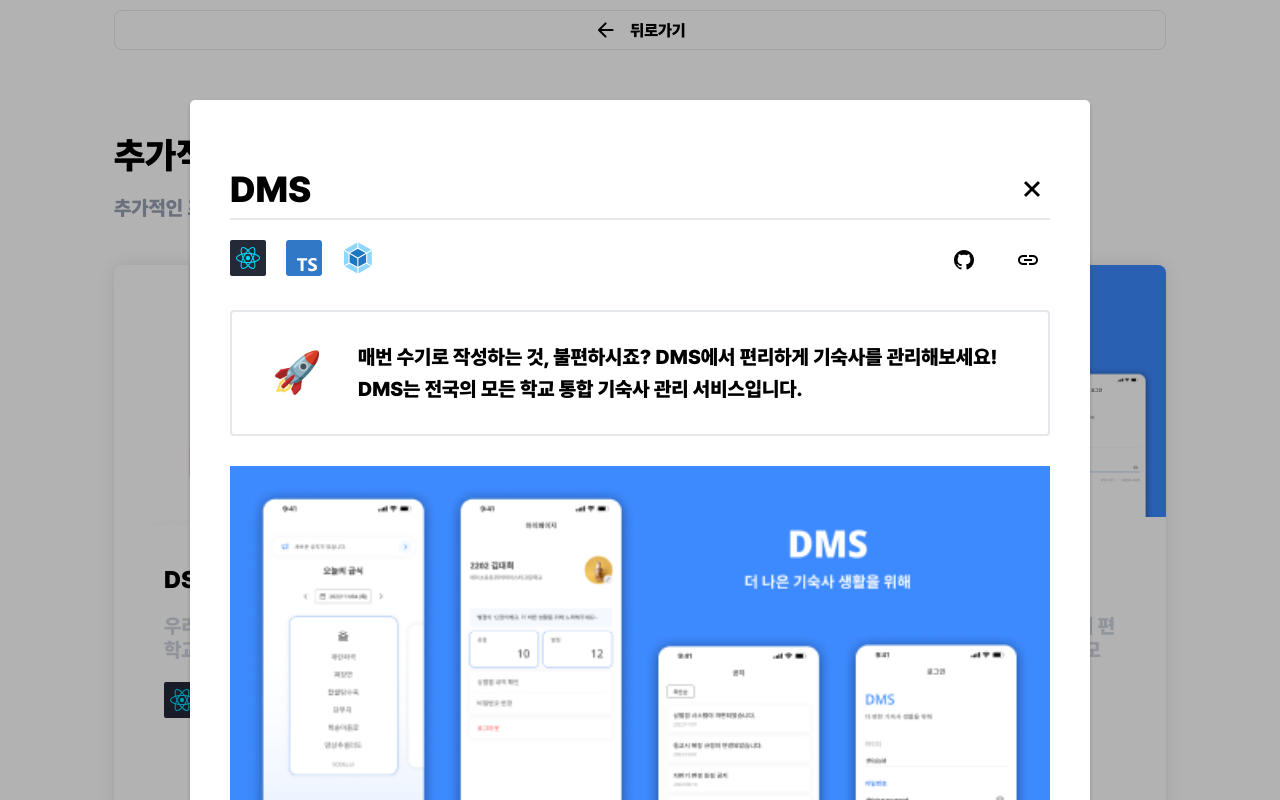
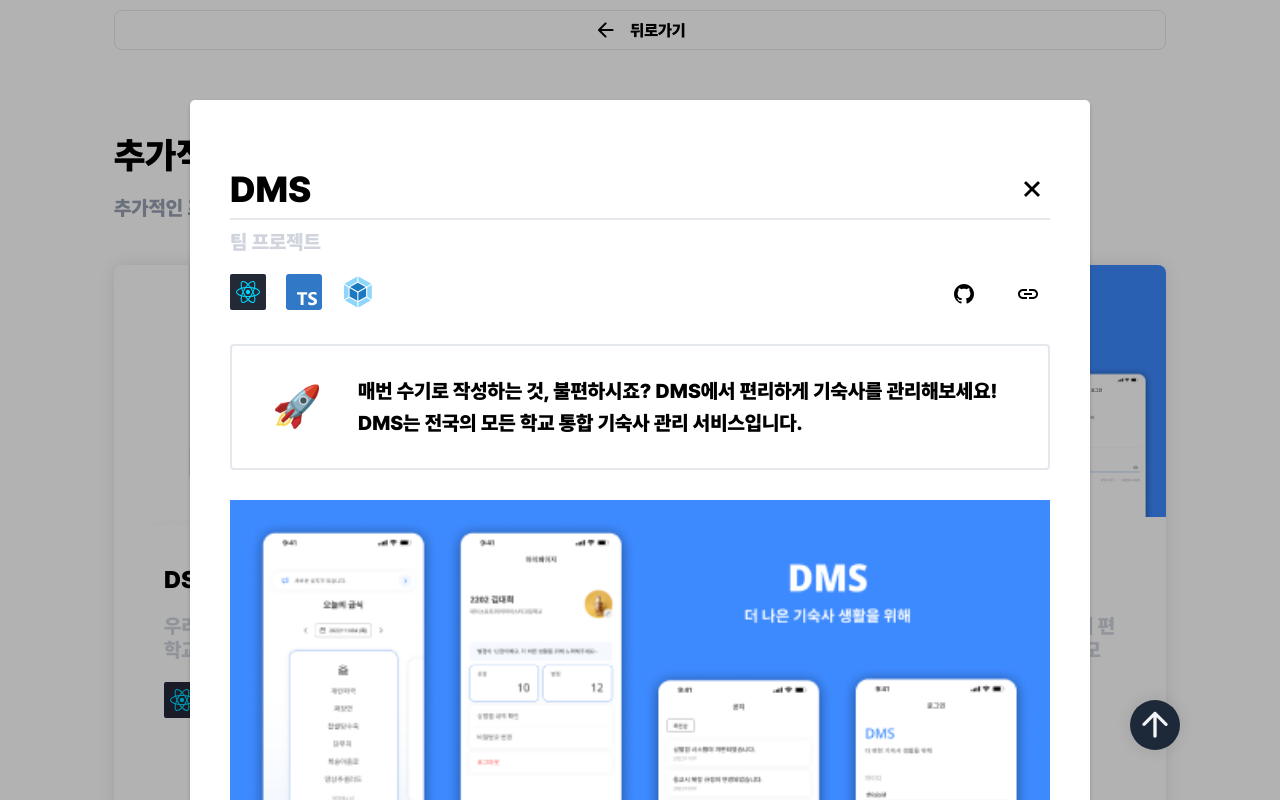
Before and after one commit to nocaplazy/portfoilo, a React app: page /project/more in a window 1280 px wide. Both pictures are taken after a click on the element 916 px from the left and 565 px from the top of the page. Shown: the top 800 px of the page. Built offline with nearby package versions, Linux system fonts and the light colour scheme.

Commit message:
feat: 모달 scrollTop 추가

```diff
--- a/src/App.tsx
+++ b/src/App.tsx
@@ -6,6 +6,8 @@
 // 다국어 지원
 // 텍스트 최초방문시 위에서 아래로
 import { Route, Routes } from 'react-router-dom';
+import styled from 'styled-components';
+import { Arrow } from './assets';
 import { AdditionalProjects } from './pages/AdditionalProjects';
 import { HomePage } from './pages/home';
 import { StyleProvider } from './styles';
--- a/src/assets/svgs/Arrow.tsx
+++ b/src/assets/svgs/Arrow.tsx
@@ -1,10 +1,44 @@
-export const Arrow = () => {
+import styled, { css } from 'styled-components';
+import { KeyOfColorType } from '@/styles/theme/color';
+
+interface PropsType {
+  direction?: 'left' | 'top' | 'bottom' | 'right';
+  color?: KeyOfColorType;
+  size?: number;
+}
+
+export const Arrow = ({ direction = 'left', color, size = 24 }: PropsType) => {
   return (
-    <svg width="24" height="24" viewBox="0 0 24 24" fill="none">
+    <_Svg
+      direction={direction}
+      width={size}
+      height={size}
+      viewBox={`0 0 24 24`}
+      fill="none"
+      color={color}
+    >
       <path
         d="M10.875 19.3L4.275 12.7C4.175 12.6 4.104 12.4916 4.062 12.375C4.02067 12.2583 4 12.1333 4 12C4 11.8666 4.02067 11.7416 4.062 11.625C4.104 11.5083 4.175 11.4 4.275 11.3L10.875 4.69996C11.0583 4.51663 11.2873 4.42063 11.562 4.41196C11.8373 4.40396 12.075 4.49996 12.275 4.69996C12.475 4.88329 12.5793 5.11229 12.588 5.38696C12.596 5.66229 12.5 5.89996 12.3 6.09996L7.4 11H18.575C18.8583 11 19.096 11.0956 19.288 11.287C19.4793 11.479 19.575 11.7166 19.575 12C19.575 12.2833 19.4793 12.5206 19.288 12.712C19.096 12.904 18.8583 13 18.575 13H7.4L12.3 17.9C12.4833 18.0833 12.5793 18.3166 12.588 18.6C12.596 18.8833 12.5 19.1166 12.3 19.3C12.1167 19.5 11.8833 19.6 11.6 19.6C11.3167 19.6 11.075 19.5 10.875 19.3Z"
         fill="black"
       />
-    </svg>
+    </_Svg>
   );
 };
+
+const _Svg = styled.svg<PropsType>`
+  display: flex;
+  align-items: center;
+  justify-content: center;
+  transform: ${({ direction }) =>
+    css`rotate(${
+      {
+        top: 90,
+        right: 180,
+        bottom: 270,
+        left: 0,
+      }[direction]
+    }deg)`};
+  > path {
+    fill: ${({ theme, color }) => theme.color[color]};
+  }
+`;
--- a/src/components/project/ProjectDetailModal.tsx
+++ b/src/components/project/ProjectDetailModal.tsx
@@ -9,6 +9,7 @@
 import { useEffect } from 'react';
 import { Tooltip } from '../ToolTip';
 import { Close } from '@/assets/svgs/Close';
+import { Arrow } from '@/assets';
 
 interface PropsType {
   handleCloseModal: () => void;
@@ -38,6 +39,7 @@
 
   return (
     <ModalContainer
+      id="mod"
       onClick={(e) => {
         e.stopPropagation();
         handleCloseModal();
@@ -50,9 +52,9 @@
           </_Text>
           <_Close onClick={handleCloseModal} />
         </_Header>
-        <_Text color="gray300" size="20px" weight="regular">
+        <_Personnel color="gray300" size="20px" weight="regular">
           {personnel}
-        </_Text>
+        </_Personnel>
         <_FlexWrap>
           <_IconWrapper>
             {technologyStackList.map((tag, idx) => (
@@ -70,7 +72,7 @@
         </_FlexWrap>
         <MinimumViableProduct description={MVP} />
         <img width={'100%'} src={thumnail} />
-        <Template title="기능">
+        <Template title="이슈">
           {features.map(({ summary, detail }, idx) => (
             <Expandable key={idx} title={summary}>
               {detail}
@@ -79,9 +81,45 @@
         </Template>
         <Template title="당담역할">fqwqfw</Template>
       </ModalContent>
+      <ScrollTop
+        onClick={(e) => {
+          e.stopPropagation();
+          document.querySelector('#mod').scrollTo({
+            top: 0,
+            behavior: 'smooth',
+          });
+        }}
+      >
+        <Arrow size={40} direction="top" color="gray100" />
+      </ScrollTop>
     </ModalContainer>
   );
 };
+
+const _Personnel = styled(_Text)`
+  margin-top: 10px;
+`;
+
+const ScrollTop = styled.button`
+  box-shadow: 0 0 16px rgba(0, 0, 0, 0.1);
+  position: fixed;
+  right: 100px;
+  bottom: 50px;
+  width: 50px;
+  height: 50px;
+  background-color: ${({ theme }) => theme.color.gray800};
+  border-radius: 70%;
+  display: flex;
+  justify-content: center;
+  align-items: center;
+  cursor: pointer;
+  z-index: 12;
+  transition: box-shadow 0.2s ease-in-out, transform 0.2s ease-in-out;
+  &:hover {
+    box-shadow: 0 0 16px rgba(0, 0, 0, 0.2);
+    transform: translateY(-5px);
+  }
+`;
 
 const _Close = styled(Close)`
   cursor: pointer;
--- a/src/constants/projects/dms/index.tsx
+++ b/src/constants/projects/dms/index.tsx
@@ -34,5 +34,5 @@
   ],
   thumnail: projectImg,
   role: '',
-  personnel: '',
+  personnel: '팀 프로젝트',
 };
```
